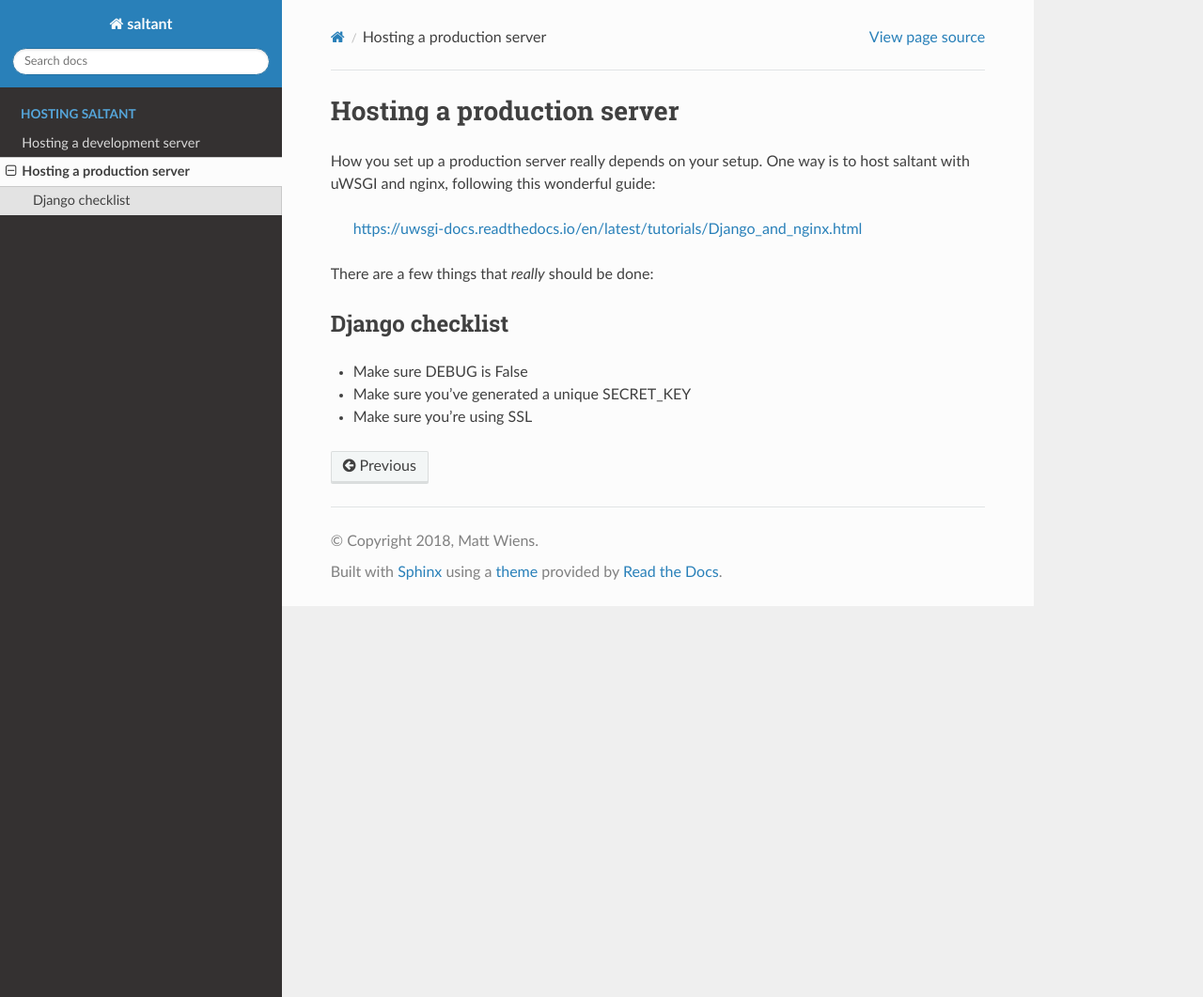
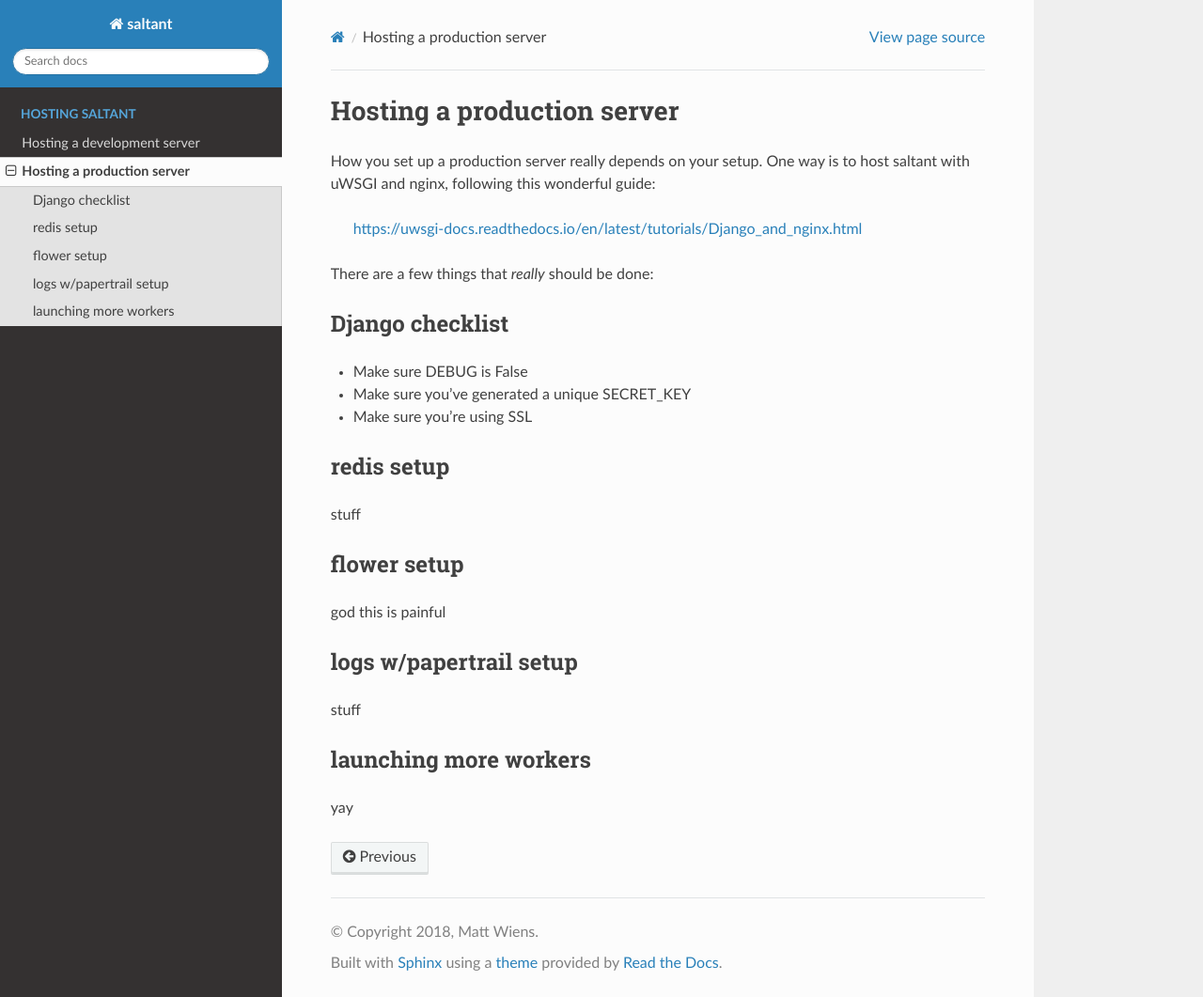
Before and after one commit to saltant-org/saltant, a Sphinx documentation site: the page built from docs/source/hosting/02_production_server.rst, in a window 1280 px wide and 1061 px high. Shown: the whole window at 94% size. Built offline with Sphinx 7.4.7 and the Read the Docs theme 2.0.0, drawn with Linux system fonts in a browser that asks for light colours.

Commit message:
Add future developments to splash page and docs

```diff
--- a/docs/source/hosting/02_production_server.rst
+++ b/docs/source/hosting/02_production_server.rst
@@ -14,3 +14,23 @@ Django checklist
 + Make sure DEBUG is False
 + Make sure you've generated a unique SECRET_KEY
 + Make sure you're using SSL
+
+redis setup
+-----------
+
+stuff
+
+flower setup
+------------
+
+god this is painful
+
+logs w/papertrail setup
+-----------------------
+
+stuff
+
+launching more workers
+----------------------
+
+yay
```
Also changed, not shown: 1 other file.
